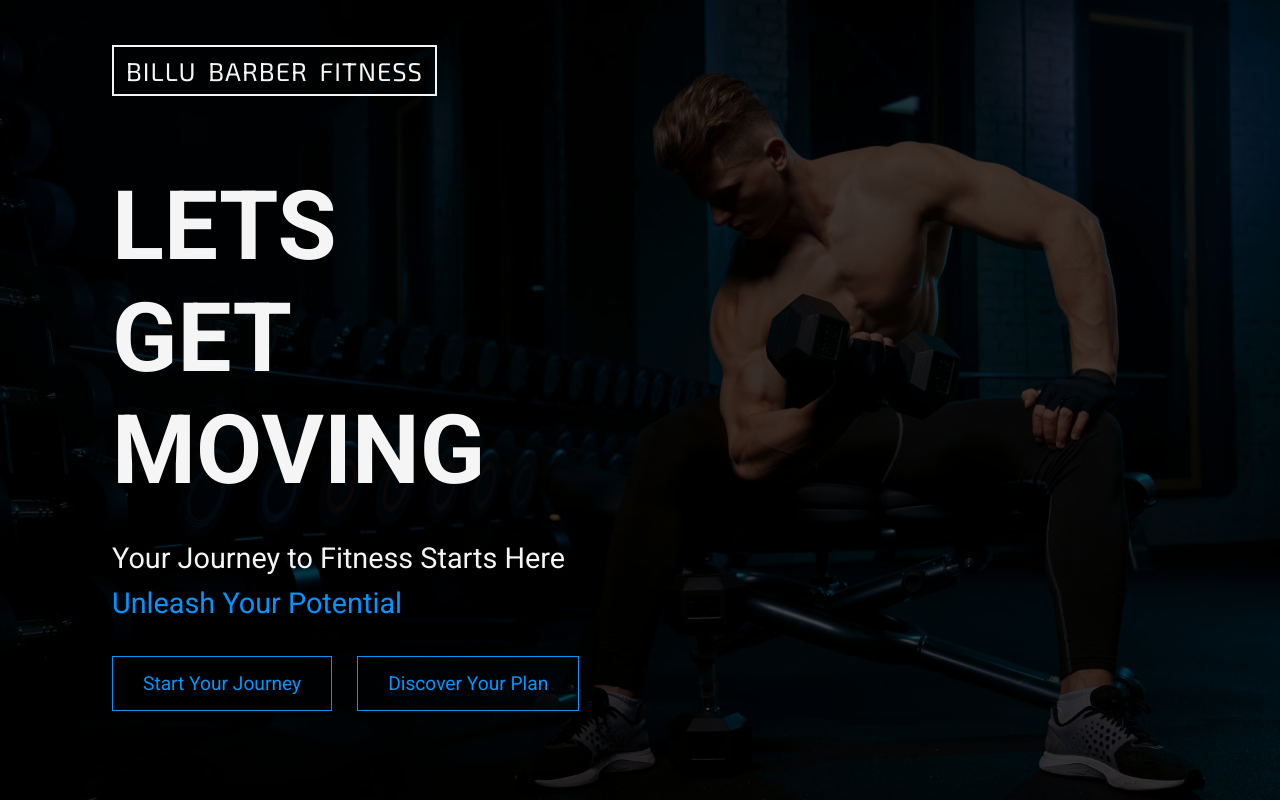
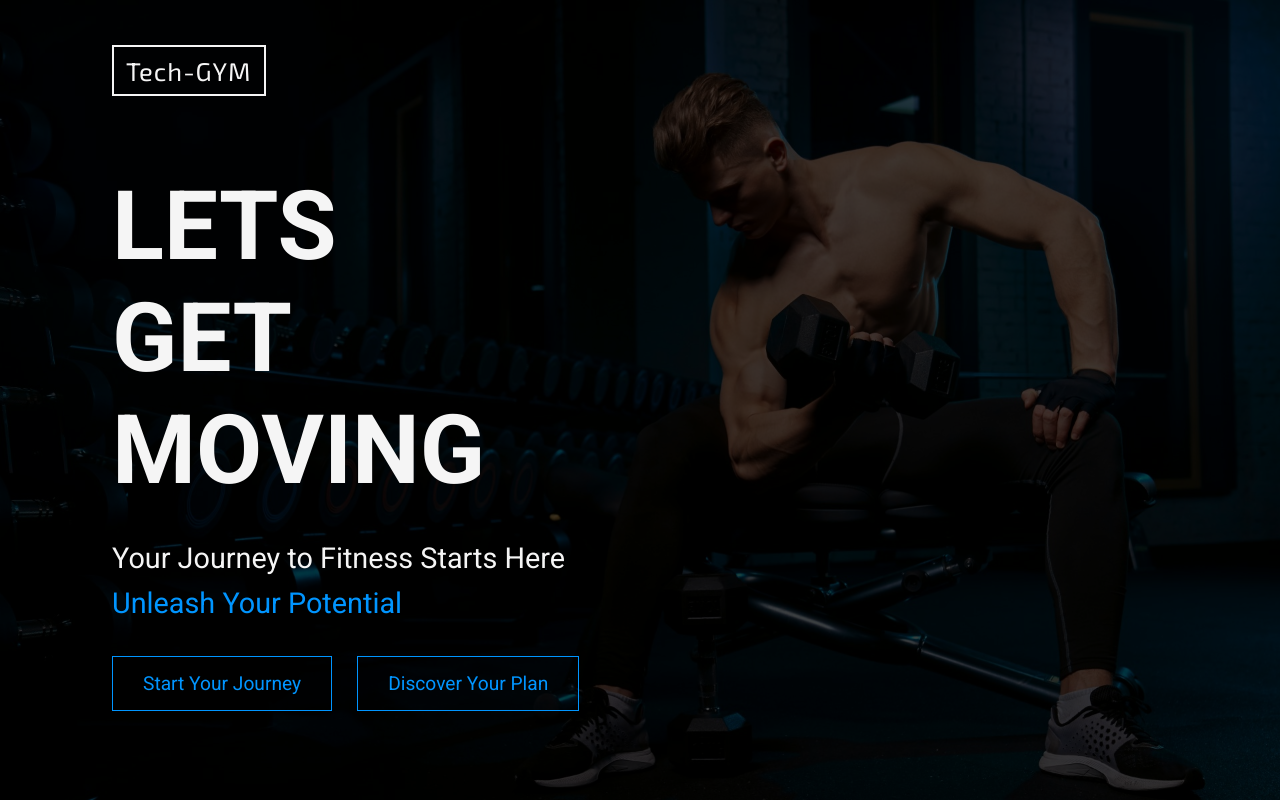
Before and after one commit to Abhinav3291/MERN-GYM-WEBSITE, a React (Vite) app in the folder Frontend/: page / in a window 1280 px wide. Shown: the top 802 px of the page. Built offline with nearby package versions, Linux system fonts and the light colour scheme.

Commit message:
Update Navbar.jsx

```diff
--- a/Frontend/src/components/Navbar.jsx
+++ b/Frontend/src/components/Navbar.jsx
@@ -2,7 +2,7 @@
 const Navbar=()=>{
     return(
         <header>
-            <p>BILLU BARBER FITNESS</p>
+            <p>Tech-GYM</p>
         </header>
     )
 }
```
